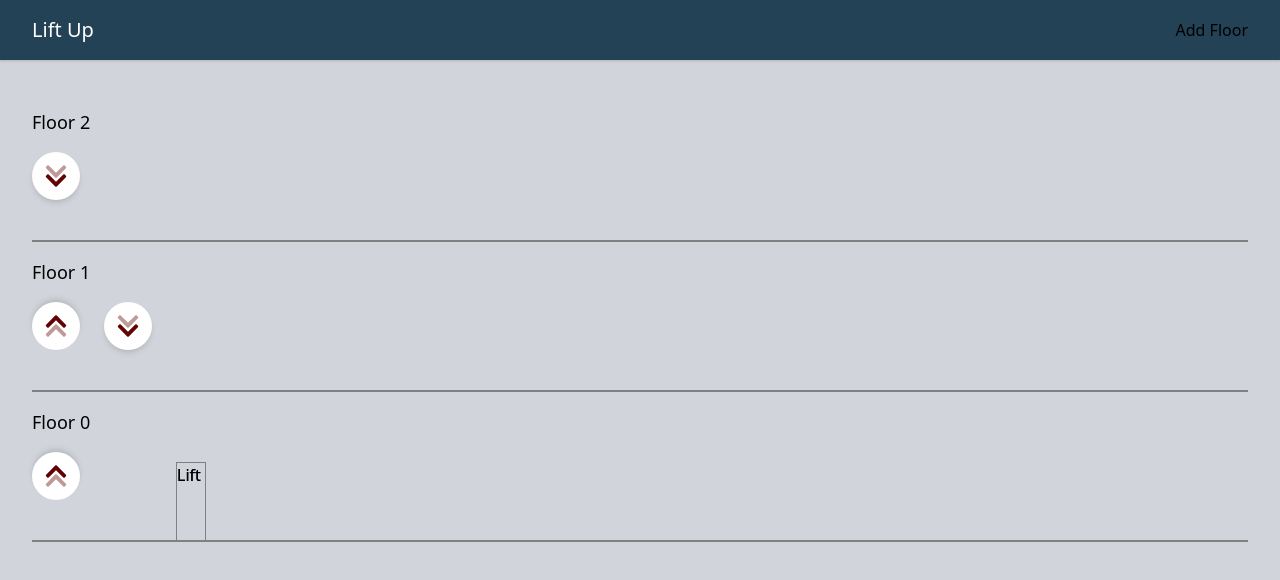
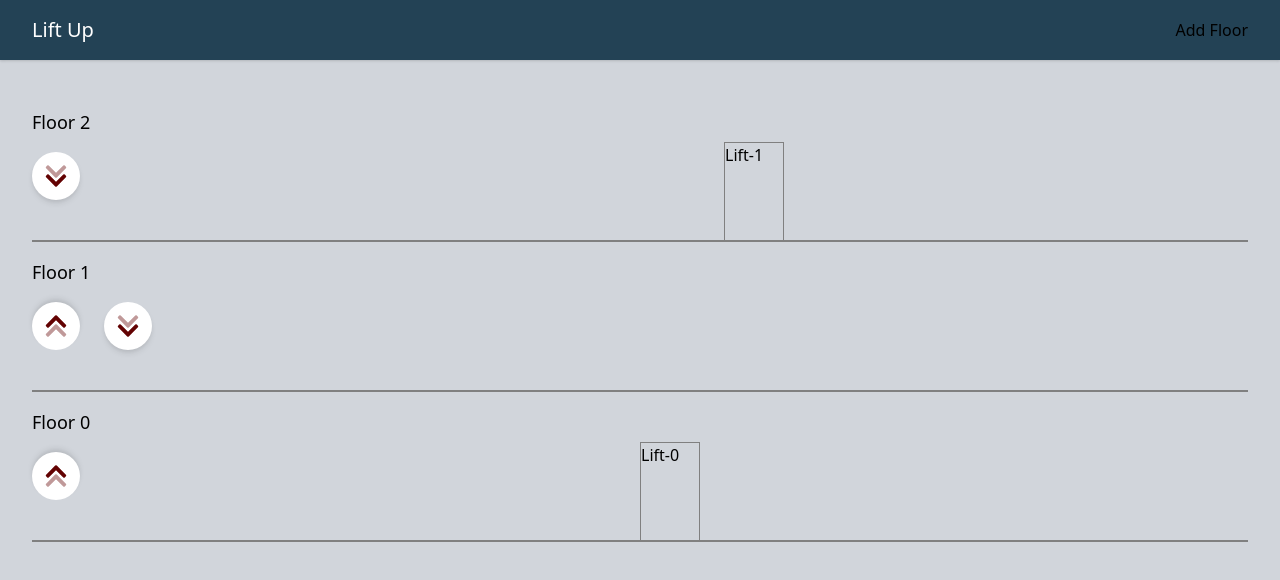
Before and after one commit to thoughtlessmind/utha-le-re-deva, a React (Create React App) app: page / in a window 1280 px wide. Shown: the top 580 px of the page. Built offline with nearby package versions, Linux system fonts and the light colour scheme.

Commit message:
multiple dynamic positioned lifts flow added

```diff
--- a/src/components/Floors/Floors.tsx
+++ b/src/components/Floors/Floors.tsx
@@ -15,9 +15,9 @@ const Floors: FC = () => {
         <Floor floorData={floor} key={floor.id} />
       ))}
       <div className={styles.allLiftsContainer}>
-        <div className="relative h-full w-full">
-          {liftStatus.map((lift) => (
-            <Lift key={lift.id} />
+        <div className="relative h-full w-full flex justify-center items-end gap-6">
+          {liftStatus.map((lift, index) => (
+            <Lift liftIndex={index} liftStatus={lift} key={lift.id} />
           ))}
         </div>
       </div>
--- a/src/components/Floors/floors.module.scss
+++ b/src/components/Floors/floors.module.scss
@@ -1,7 +1,6 @@
 .allLiftsContainer {
   position: absolute;
-  top: 0;
+  bottom: 0;
   left: 9rem;
   width: calc(100% - 9rem);
-  height: 100%;
 }
--- a/src/components/Lift/Lift.tsx
+++ b/src/components/Lift/Lift.tsx
@@ -1,10 +1,29 @@
+import { AppContext } from 'contexts'
+import { useContext } from 'react'
 import { FC } from 'react'
+import { LiftStatus } from 'types'
 import styles from './lift.module.scss'
 
-const Lift: FC = () => {
+type LiftProps = {
+  liftIndex: number
+  liftStatus: LiftStatus
+}
+
+const Lift: FC<LiftProps> = (props) => {
+  const { liftIndex, liftStatus } = props
+
+  const {
+    state: { liftHeight, floorHeight }
+  } = useContext(AppContext)
+
   return (
-    <div className={styles.liftContainer}>
-      <p>Lift</p>
+    <div
+      style={{
+        transform: `translateY(-${floorHeight * liftStatus.currentFloor}px)`
+      }}
+      className={styles.liftContainer}
+    >
+      <p>Lift-{liftIndex}</p>
     </div>
   )
 }
--- a/src/components/Lift/lift.module.scss
+++ b/src/components/Lift/lift.module.scss
@@ -1,7 +1,7 @@
 .liftContainer {
-  position: absolute;
-  bottom: 0;
-  height: 80px;
-  width: 30px;
+  height: var(--lift-height);
+  width: calc(var(--lift-height) * 0.6);
+  min-width: 40px;
+  max-width: 80px;
   border: 1px solid gray;
 }
--- a/src/index.css
+++ b/src/index.css
@@ -6,5 +6,4 @@
   --header-height: 60px;
   --primary-main: #234255;
   --primary-main-light: #234255bb;
-  /* --floor-height: 150px; */
 }
--- a/src/state/state.ts
+++ b/src/state/state.ts
@@ -47,7 +47,7 @@ const initialState: InitialState = {
     },
     {
       id: uuidv4(),
-      currentFloor: 0,
+      currentFloor: 2,
       isActive: true
     }
   ]
```
